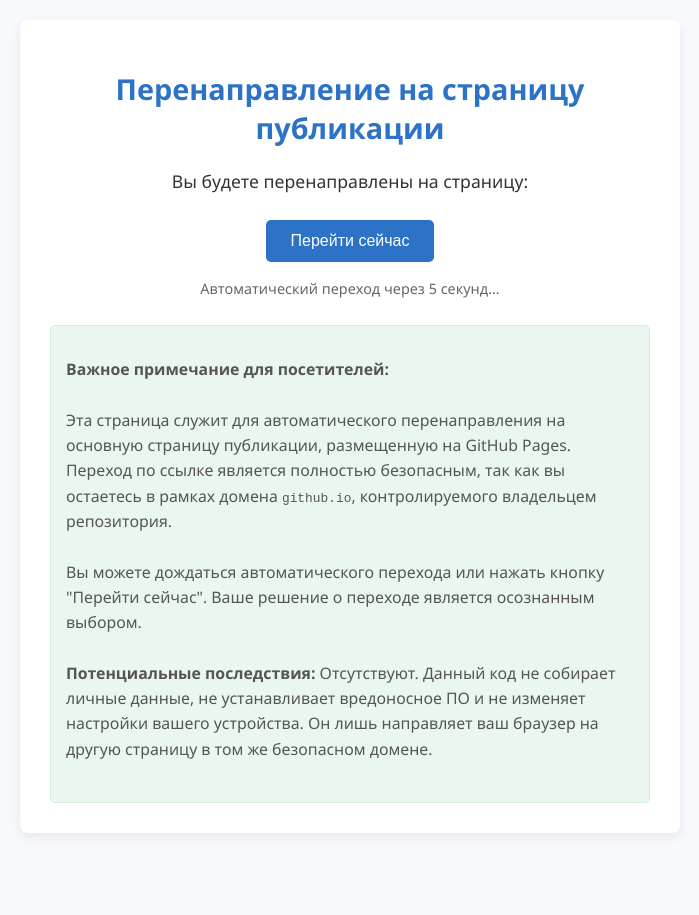
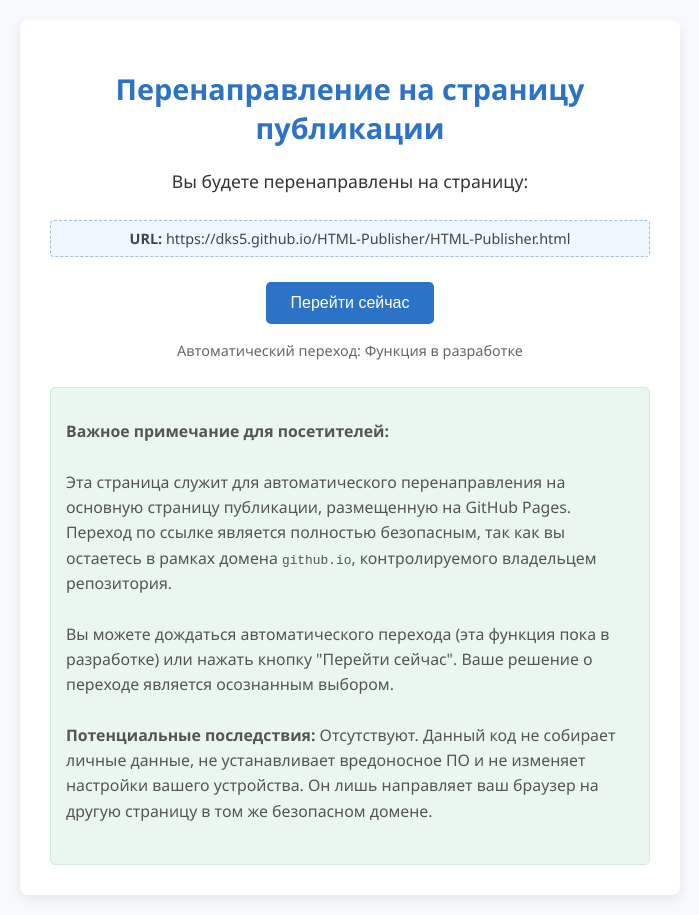
Before and after one commit to dks5/HTML-Publisher, a plain HTML site: page index.html in a window 1280 px wide. Shown: the whole page, without its empty margins (290-989 px from the left). Before the commit the page ends 853 px from the top, so only its background shows below. Drawn offline with Linux system fonts and the light colour scheme.

Commit message:
Update index.html

```diff
--- a/index.html
+++ b/index.html
@@ -74,23 +74,37 @@
             border-radius: 5px;
             text-align: left;
         }
+        .target-url-display {
+            margin-top: 15px;
+            font-size: 0.9em;
+            color: #444;
+            word-break: break-all; /* Для длинных URL */
+            background-color: #f0f8ff;
+            padding: 8px;
+            border-radius: 4px;
+            border: 1px dashed #a0c0e0;
+        }
     </style>
 </head>
 <body>
     <div class="redirect-container">
         <h1>Перенаправление на страницу публикации</h1>
-        <p>Вы будете перенаправлены на страницу: <br>
+        <p>Вы будете перенаправлены на страницу:</p>
+        <div class="target-url-display">
+            <strong>URL:</strong> <span id="display-target-url"></span>
+        </div>
+        <p>
            <a id="redirect-link" href="https://dks5.github.io/HTML-Publisher/HTML-Publisher.html">
                <span data-placeholder="page-title"></span>
            </a>
         </p>
         <button id="confirm-redirect-btn" class="redirect-button">Перейти сейчас</button>
-        <p class="countdown" id="countdown-message">Автоматический переход через <span id="countdown-timer">10</span> секунд...</p>
+        <p class="countdown" id="countdown-message">Автоматический переход: <span id="countdown-timer">Функция в разработке</span></p>
 
         <div class="safety-note">
             <p><strong>Важное примечание для посетителей:</strong></p>
             <p>Эта страница служит для автоматического перенаправления на основную страницу публикации, размещенную на GitHub Pages. Переход по ссылке является полностью безопасным, так как вы остаетесь в рамках домена <code>github.io</code>, контролируемого владельцем репозитория.</p>
-            <p>Вы можете дождаться автоматического перехода или нажать кнопку "Перейти сейчас". Ваше решение о переходе является осознанным выбором.</p>
+            <p>Вы можете дождаться автоматического перехода (эта функция пока в разработке) или нажать кнопку "Перейти сейчас". Ваше решение о переходе является осознанным выбором.</p>
             <p><strong>Потенциальные последствия:</strong> Отсутствуют. Данный код не собирает личные данные, не устанавливает вредоносное ПО и не изменяет настройки вашего устройства. Он лишь направляет ваш браузер на другую страницу в том же безопасном домене.</p>
         </div>
     </div>
@@ -101,6 +115,8 @@
             const confirmButton = document.getElementById('confirm-redirect-btn');
             const countdownMessage = document.getElementById('countdown-message');
             const countdownTimer = document.getElementById('countdown-timer');
+            const displayTargetUrlElement = document.getElementById('display-target-url');
+
 
             // Целевой URL уже корректно установлен в атрибуте href ссылки
             // благодаря логике замены плейсхолдеров на основной странице.
@@ -108,26 +124,20 @@
             const targetUrl = redirectLinkElement.href;
             console.log('Target URL:', targetUrl); // Добавлено для отладки
 
-            let timeLeft = 10;
-            let countdownInterval;
+            // Отображаем URL на странице
+            displayTargetUrlElement.textContent = targetUrl;
 
-            const startCountdown = () => {
-                countdownInterval = setInterval(() => {
-                    timeLeft--;
-                    countdownTimer.textContent = timeLeft;
-                    if (timeLeft <= 0) {
-                        clearInterval(countdownInterval);
-                        window.location.href = targetUrl;
-                    }
-                }, 1000);
-            };
+            // Отключаем таймер и показываем сообщение о разработке
+            countdownTimer.textContent = 'Функция в разработке';
+            // clearInterval(countdownInterval); // Эта строка теперь не нужна, т.к. setInterval не запускается
 
+            // Логика кнопки "Перейти сейчас" остается прежней
             confirmButton.addEventListener('click', () => {
-                clearInterval(countdownInterval);
+                // clearInterval(countdownInterval); // Также не нужна, т.к. интервал не активен
                 window.location.href = targetUrl;
             });
 
-            startCountdown();
+            // startCountdown(); // Закомментировано, чтобы таймер не запускался автоматически
         });
     </script>
 </body>
```
